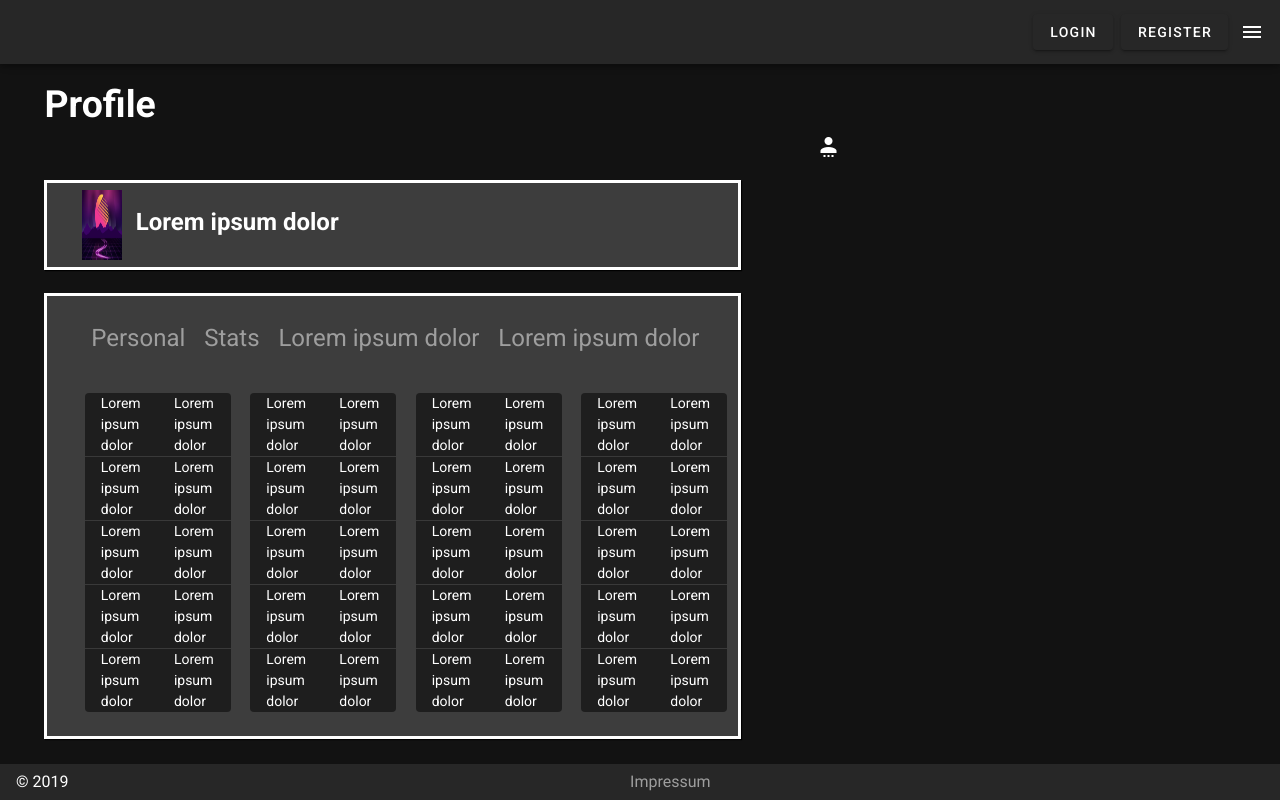
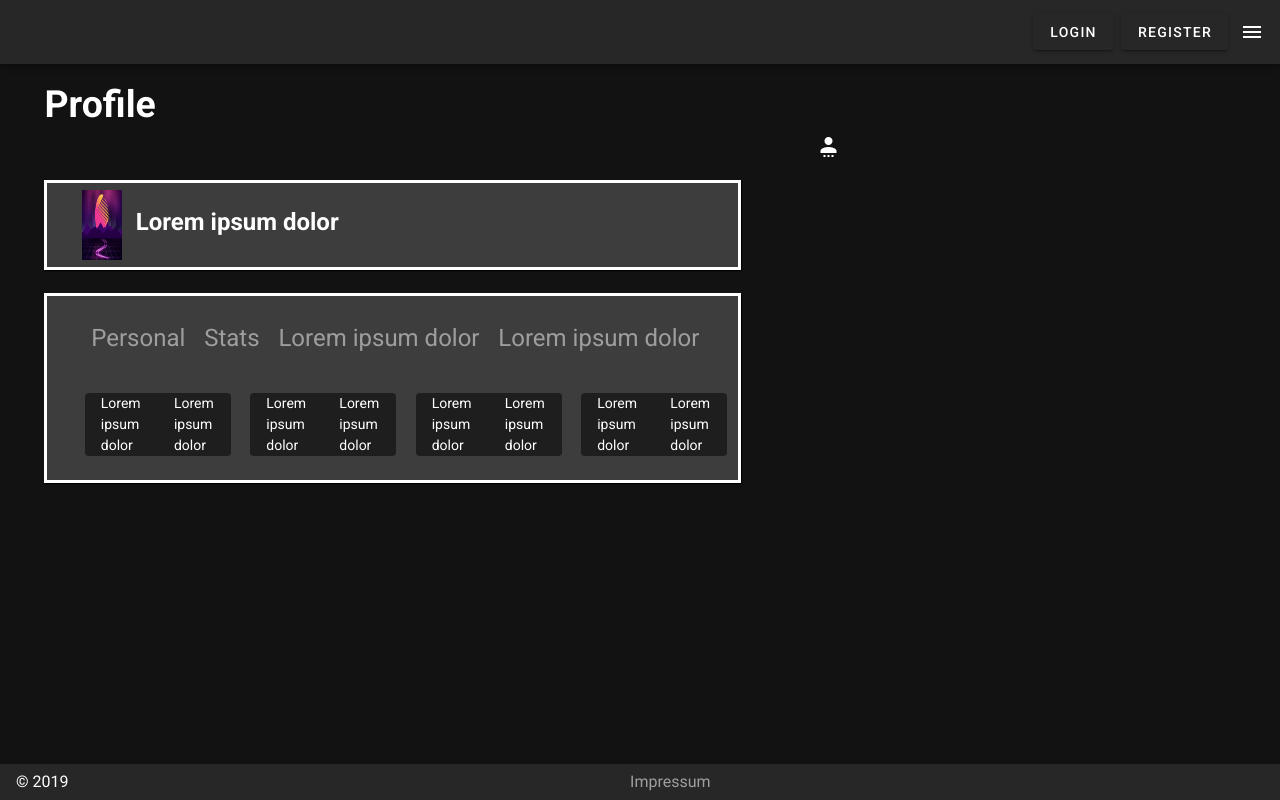
Before and after one commit to hfu-gis/Delta, a Vue app: page /Stats in a window 1280 px wide. Built offline with nearby package versions, Linux system fonts and the light colour scheme.

Commit message:
nur ein dum

```diff
--- a/src/views/Stats.vue
+++ b/src/views/Stats.vue
@@ -89,62 +89,14 @@
                         name: 'Lorem ipsum dolor ',
                         info: 'Lorem ipsum dolor ',
                     },
-                    {
-                        name: 'Lorem ipsum dolor ',
-                        info: 'Lorem ipsum dolor ',
-                    },
-                    {
-                        name: 'Lorem ipsum dolor ',
-                        info: 'Lorem ipsum dolor ',
-                    },
-                    {
-                        name: 'Lorem ipsum dolor ',
-                        info: 'Lorem ipsum dolor ',
-                    },
-                    {
-                        name: 'Lorem ipsum dolor ',
-                        info: 'Lorem ipsum dolor ',
-                    },
                 ],
                 dess: [
                     {
                         name: 'Lorem ipsum dolor ',
                         info: 'Lorem ipsum dolor ',
                     },
-                    {
-                        name: 'Lorem ipsum dolor',
-                        info: 'Lorem ipsum dolor ',
-                    },
-                    {
-                        name: 'Lorem ipsum dolor ',
-                        info: 'Lorem ipsum dolor ',
-                    },
-                    {
-                        name: 'Lorem ipsum dolor ',
-                        info: 'Lorem ipsum dolor ',
-                    },
-                    {
-                        name: 'Lorem ipsum dolor ',
-                        info: 'Lorem ipsum dolor ',
-                    },
                 ],
                 desser: [
-                    {
-                        name: 'Lorem ipsum dolor ',
-                        info: 'Lorem ipsum dolor ',
-                    },
-                    {
-                        name: 'Lorem ipsum dolor ',
-                        info: 'Lorem ipsum dolor ',
-                    },
-                    {
-                        name: 'Lorem ipsum dolor ',
-                        info: 'Lorem ipsum dolor ',
-                    },
-                    {
-                        name: 'Lorem ipsum dolor ',
-                        info: 'Lorem ipsum dolor ',
-                    },
                     {
                         name: 'Lorem ipsum dolor ',
                         info: 'Lorem ipsum dolor ',
```
